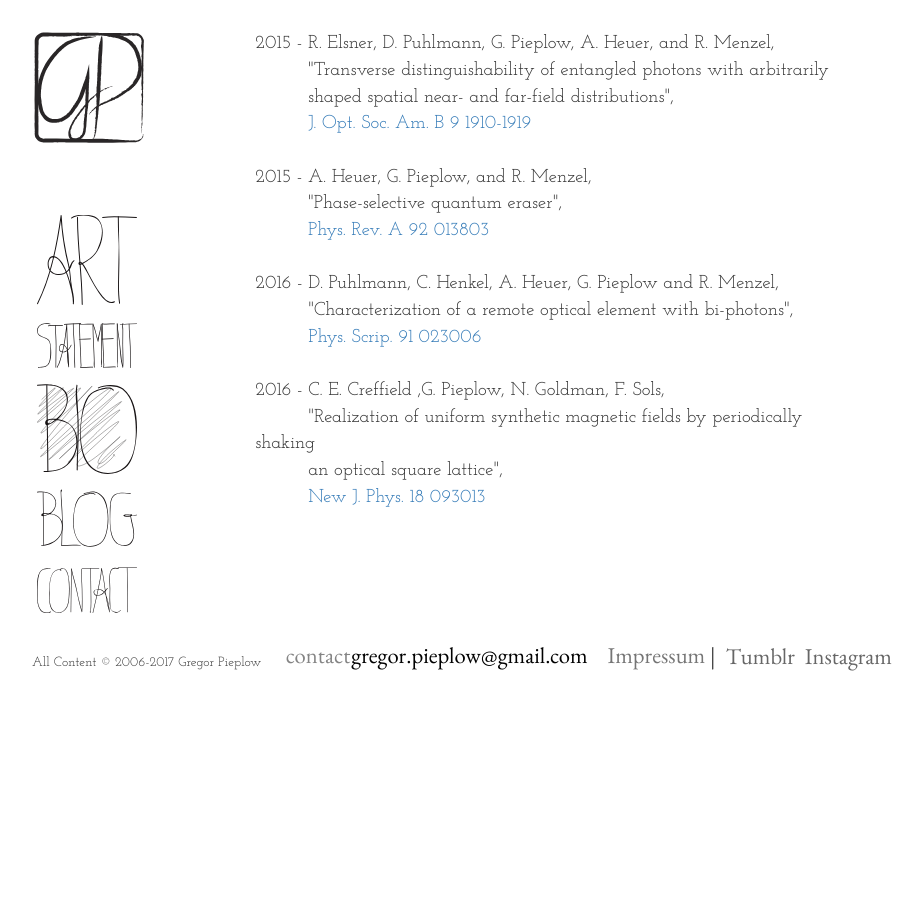
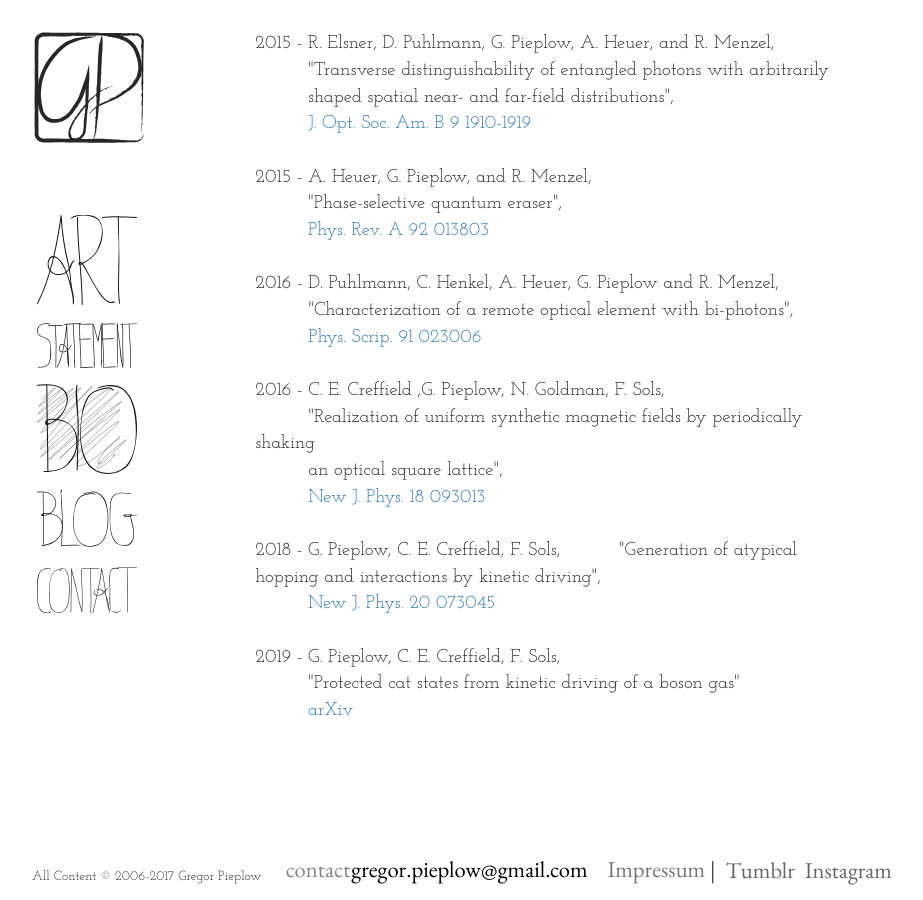
Before and after one commit to gregorpieplow/gregorpieplow.github.io, a Jekyll site: the page built from bio/index.html, in a window 1280 px wide and 900 px high, scrolled down 1814 px. Shown: the whole window, without its empty margins (43-966 px from the left). Built offline with Jekyll 4.4.1, drawn with Linux system fonts in a browser that asks for light colours; some web fonts are replaced; before the commit the page ends 2500 px from its top, so only the background shows below that; some of the changed text lies outside the part shown.

Commit message:
Update index.html

```diff
--- a/bio/index.html
+++ b/bio/index.html
@@ -13,8 +13,8 @@ layout: default
     2012 <span id="hiddendate" class="hidden-xs"> &mdash; present</span> - Masters (Physics),
     <br><span id="hiddendate" class="hidden-xs"> 2015 &mdash; present -</span> University of Potsdam
     <br>
-    2015 &mdash; present - PhD canditate (Physics),
-    <br><span id="hiddendate" class="hidden-xs"> 2015 &mdash; present -</span> University Complutense of Madrid
+    2015 &mdash; 2019 - PhD student (Physics),
+    <br><span id="hiddendate" class="hidden-xs"> 2015 &mdash; 2019 -</span> University Complutense of Madrid
     <br>
     <h2>Exhibitions</h2>
     <br>
@@ -92,6 +92,15 @@ layout: default
      "Realization of uniform synthetic magnetic fields by periodically shaking <br><span id="hiddendate" class="hidden-xs">2016 - </span>
     an optical square lattice", <br><span id="hiddendate" class="hidden-xs">2016 - </span>
     <a target='_blank' href="http://dx.doi.org/10.1088/1367-2630/18/9/093013"> New J. Phys. 18 093013</a>
+    <br><br>
+    2018 - G. Pieplow,  C. E. Creffield, F. Sols, <span id="hiddendate" class="hidden-xs">2019 - </span>
+     "Generation of atypical hopping and interactions by kinetic driving", <br><span id="hiddendate" class="hidden-xs">2018 - </span>
+    <a target='_blank' href="https://doi.org/10.1088/1367-2630/aad376"> New J. Phys. 20 073045</a>
+    <br><br>
+    2019 - G. Pieplow,  C. E. Creffield, F. Sols, <br><span id="hiddendate" class="hidden-xs">2019 - </span>
+     "Protected cat states from kinetic driving of a boson gas"
+    <br><span id="hiddendate" class="hidden-xs">2019 - </span>
+    <a target='_blank' href="https://arxiv.org/abs/1905.13596"> arXiv </a>
     <br>
     </h2>
 
```
